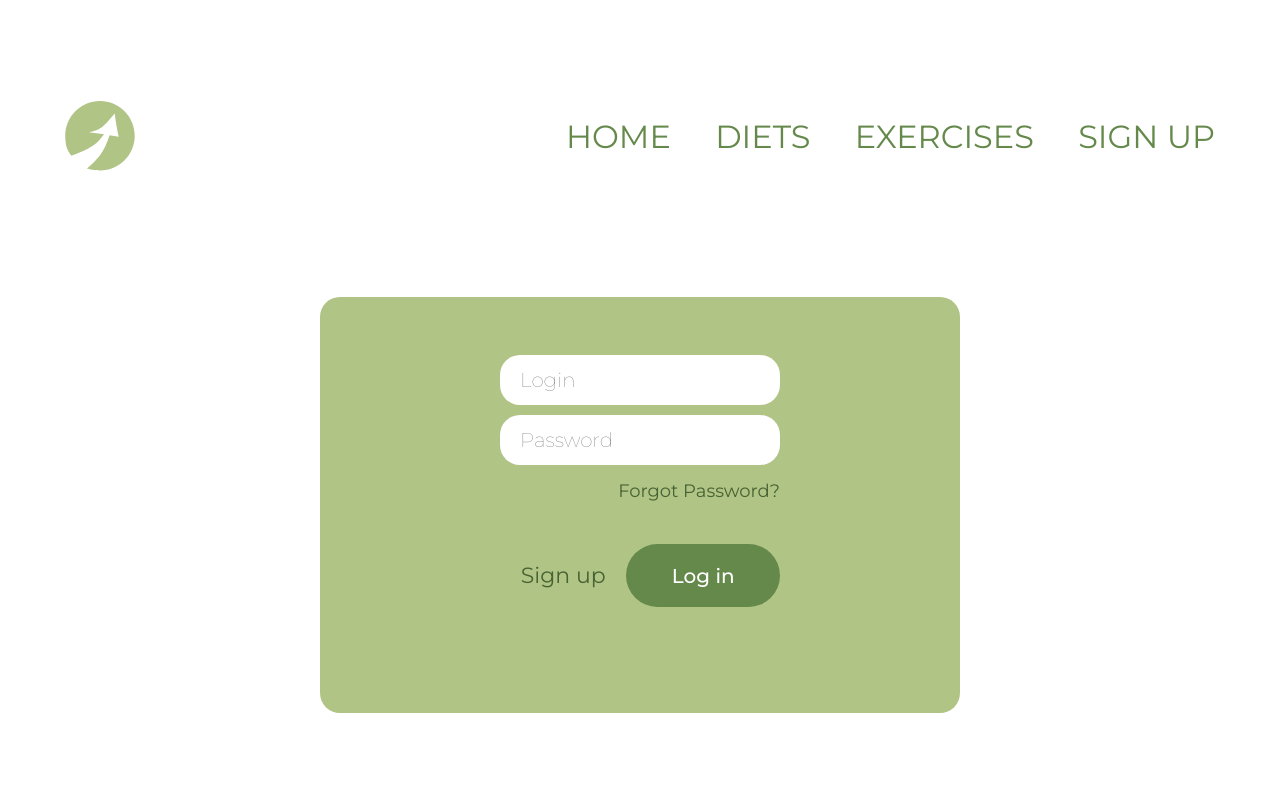
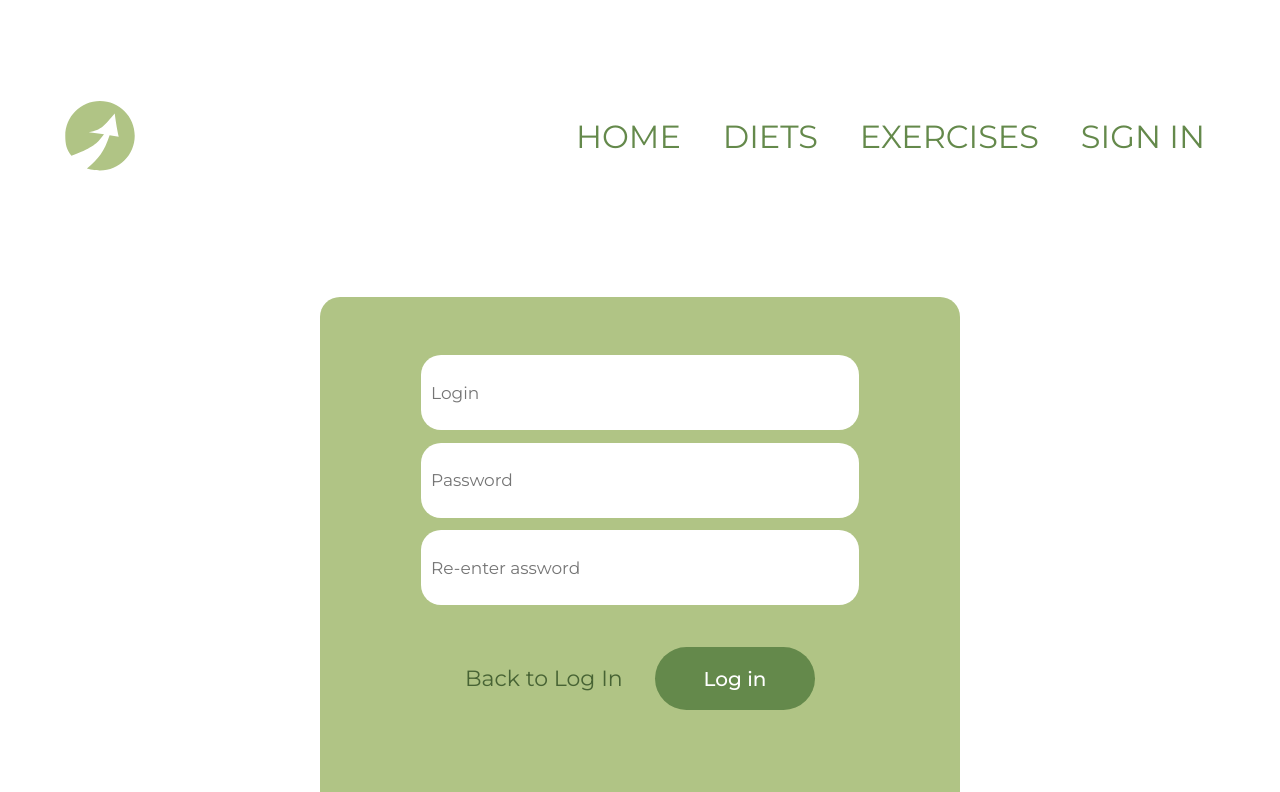
Before and after one commit to xiesheaeix/fitness, a React (Create React App) app in the folder fitness/: page /signup in a window 1280 px wide. Shown: the top 792 px of the page. Built offline with nearby package versions, Linux system fonts and the light colour scheme.

Commit message:
signup page ready

```diff
--- a/fitness/src/components/app/App.jsx
+++ b/fitness/src/components/app/App.jsx
@@ -6,8 +6,9 @@ import Navigation from "../common/Navigation/Navigation";
 
 import "./app.scss";
 import Footer from "../common/Footer/Footer";
-import SignUpPage from "../pages/loginPage/LoginPage";
+
 import LoginPage from "../pages/loginPage/LoginPage";
+import SignUpPage from "../pages/signUpPage/SignUpPage";
 
 const App = () => {
   return (
@@ -17,7 +18,8 @@ const App = () => {
         <Routes>
           <Route path="/" element={<MainPage />} />
           <Route path="/diets" element={<Diets />} />
-          <Route path="/signup" element={<LoginPage />} />
+          <Route path="/login" element={<LoginPage />} />
+          <Route path="/signup" element={<SignUpPage />} />
           {/* <Route path="/exercises" element={<Diets />} /> */}
           {/* <Route path="/login" element={<Diets />} /> */}
         </Routes>
--- a/fitness/src/components/common/Navigation/Navigation.jsx
+++ b/fitness/src/components/common/Navigation/Navigation.jsx
@@ -1,4 +1,4 @@
-import { Link } from "react-router-dom";
+import { Link, NavLink, useLocation } from "react-router-dom";
 import "./navigation.scss";
 import logo from "../../../assets/logo.svg";
 
@@ -10,17 +10,56 @@ const Navigation = () => {
 
         <ul className="navigation-list">
           <li className="navigation-list__item">
-            <Link to="/">HOME</Link>
+            <NavLink
+              to="/"
+              className={({ isActive }) =>
+                isActive ? "nav-link active" : "nav-link"
+              }
+            >
+              HOME
+            </NavLink>
           </li>
           <li className="navigation-list__item">
-            <Link to="/diets">DIETS</Link>
+            <NavLink
+              to="/diets"
+              className={({ isActive }) =>
+                isActive ? "nav-link active" : "nav-link"
+              }
+            >
+              DIETS
+            </NavLink>
           </li>
           <li className="navigation-list__item">
-            <Link to="/exercises">EXERCISES</Link>
+            <NavLink
+              to="/exercises"
+              className={({ isActive }) =>
+                isActive ? "nav-link active" : "nav-link"
+              }
+            >
+              EXERCISES
+            </NavLink>
           </li>
 
           <li className="navigation-list__item">
-            <Link to="/signup">SIGN UP</Link>
+            <NavLink
+              to="/login"
+              className={({ isActive }) =>
+                isActive ? "nav-link active" : "nav-link"
+              }
+            >
+              SIGN IN
+            </NavLink>
+          </li>
+
+          <li className="navigation-list__item" hidden>
+            <NavLink
+              to="/login"
+              className={({ isActive }) =>
+                isActive ? "nav-link active" : "nav-link"
+              }
+            >
+              LOG IN
+            </NavLink>
           </li>
         </ul>
       </nav>
--- a/fitness/src/components/common/Navigation/navigation.scss
+++ b/fitness/src/components/common/Navigation/navigation.scss
@@ -24,3 +24,15 @@
 a {
     text-decoration: none;
 }
+
+.nav-link {
+    text-decoration: none;
+    color: black;
+    padding: 10px;
+}
+
+.nav-link.active {
+    color: green;
+    font-weight: bold;
+    border-bottom: 2px solid green;
+}
--- a/fitness/src/components/pages/loginPage/LoginPage.jsx
+++ b/fitness/src/components/pages/loginPage/LoginPage.jsx
@@ -1,3 +1,4 @@
+import { Link } from "react-router-dom";
 import "./loginPage.scss";
 
 const LoginPage = () => {
@@ -5,8 +6,18 @@ const LoginPage = () => {
     <div className="login">
       <div className="login-wrapper">
         <form action="" className="login-form">
-          <input type="text" className="input-field" placeholder="Login" />
-          <input type="email" className="input-field" placeholder="Password" />
+          <input
+            type="text"
+            className="input-field"
+            placeholder="Login"
+            required
+          />
+          <input
+            type="email"
+            className="input-field"
+            placeholder="Password"
+            required
+          />
         </form>
 
         <div className="forgot-password">
@@ -14,7 +25,9 @@ const LoginPage = () => {
         </div>
 
         <div className="login-controls">
-          <button className="sign-up__action">Sign up</button>
+          <Link to="/signup" className="sign-up__action">
+            Sign up
+          </Link>
           <button className="log-in__action">Log in</button>
         </div>
       </div>
--- a/fitness/src/components/pages/loginPage/loginPage.scss
+++ b/fitness/src/components/pages/loginPage/loginPage.scss
@@ -45,11 +45,11 @@
     .login-controls {
         display: flex;
         justify-content: space-between;
+        align-items: center;
         width: 280px;
-        margin-top: 42px;
+        margin: 42px auto 0;
         .sign-up__action {
-            width: 194px;
-            height: 63px;
+            width: 100px;
             color: #476334;
             background: none;
             border: none;
@@ -59,7 +59,7 @@
             }
         }
         .log-in__action {
-            width: 194px;
+            width: 160px;
             height: 63px;
             background-color: #64894b;
             color: white;
--- /dev/null
+++ b/fitness/src/components/pages/signUpPage/SignUpPage.jsx
@@ -0,0 +1,25 @@
+import { Link } from "react-router-dom";
+import "./signUpPage.scss";
+
+const SignUpPage = () => {
+  return (
+    <div className="signup">
+      <div className="signup-wrapper">
+        <form action="" className="signup-form">
+          <input type="text" required placeholder="Login" />
+          <input type="password" required placeholder="Password" />
+          <input type="password" required placeholder="Re-enter assword" />
+        </form>
+
+        <div className="signup-controls">
+          <Link to="/login" className="sign-up__action">
+            Back to Log In
+          </Link>
+          <button className="log-in__action">Log in</button>
+        </div>
+      </div>
+    </div>
+  );
+};
+
+export default SignUpPage;
--- /dev/null
+++ b/fitness/src/components/pages/signUpPage/signUpPage.scss
@@ -0,0 +1,61 @@
+.signup {
+    margin: 0 auto;
+    margin-top: 100px;
+    margin-bottom: 200px;
+    width: 500px;
+    height: 400px;
+    background-color: #b0c485;
+    border-radius: 20px;
+    padding: 58px 70px;
+    &-form {
+        display: flex;
+        margin: 0 auto;
+        align-items: center;
+        flex-direction: column;
+        justify-content: space-between;
+        width: 418px;
+        height: 250px;
+        input {
+            width: 100%;
+            height: 75px;
+            border-radius: 20px;
+            border: none;
+            padding: 0 10px;
+            color: #476334;
+            font-size: 17px;
+        }
+    }
+}
+
+.signup-controls {
+    display: flex;
+    justify-content: space-between;
+    align-items: center;
+    width: 350px;
+    margin: 42px auto 0;
+    .sign-up__action {
+        width: 170px;
+        color: #476334;
+        background: none;
+        border: none;
+        font-size: 22px;
+        &:hover {
+            color: white;
+        }
+    }
+    .log-in__action {
+        width: 160px;
+        height: 63px;
+        background-color: #64894b;
+        color: white;
+        padding: 14px 39px;
+        border: none;
+        border-radius: 40px;
+        font-weight: 500;
+        font-size: 20px;
+        &:hover {
+            background: #c6d6a3;
+            color: #64894b;
+        }
+    }
+}
```
